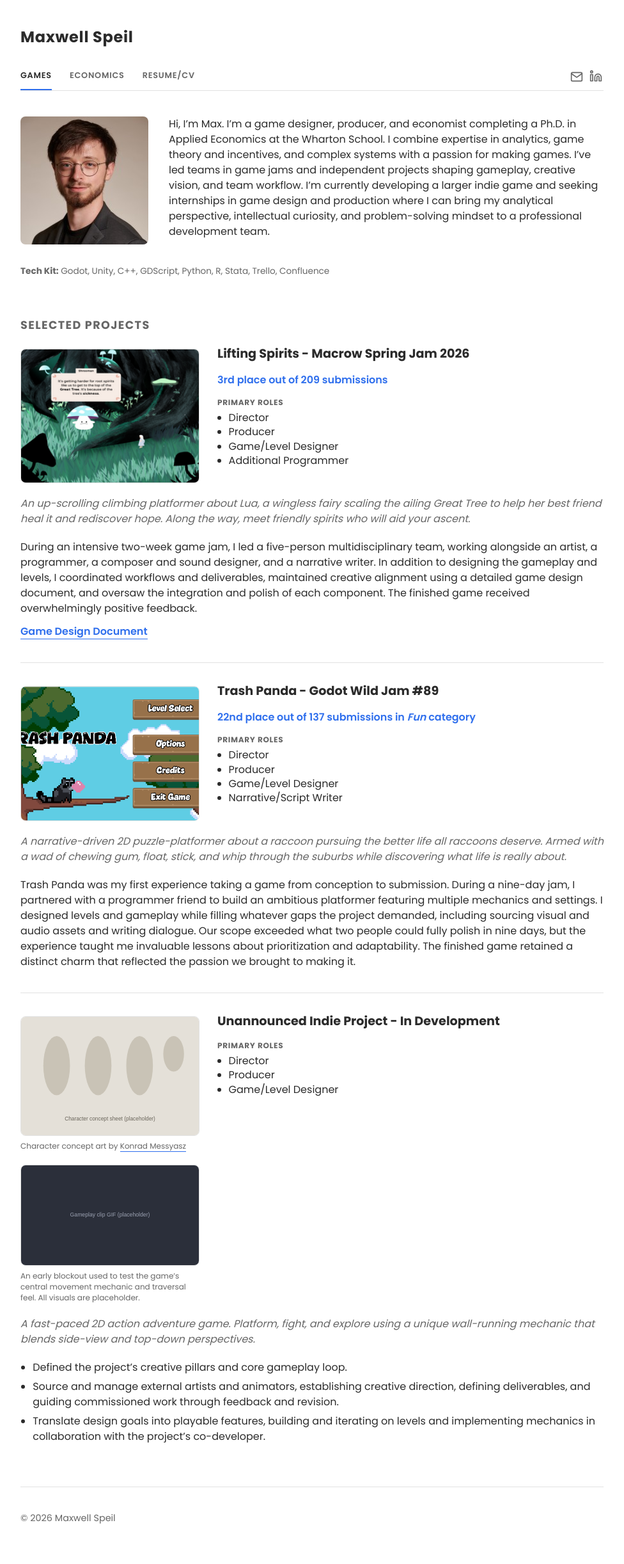
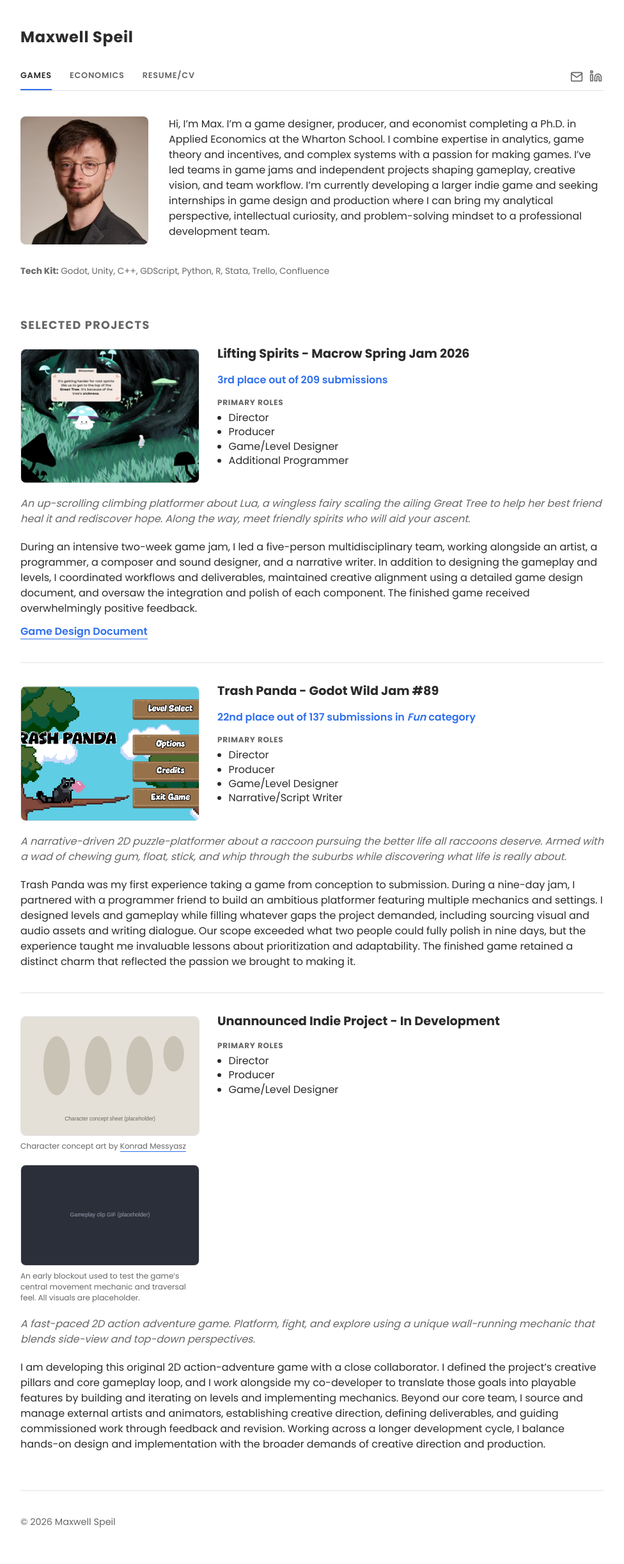
Before and after one commit to mspeil/mspeil.github.io, a Jekyll site: the page built from index.html, in a window 1280 px wide. Shown: the whole page at 64% size, without its empty margins (152-1128 px from the left). Built offline with Jekyll 4.4.1, drawn with Linux system fonts in a browser that asks for light colours.

Commit message:
Use paragraph blurb for Unannounced Indie Project; mention statistical tools
Replaces the contribution bullets with a blurb below the description
(matching the other project cards), drops the now-unused contributions
markup/CSS, and updates the Economics intro to say "economic analysis
and statistical tools".

Co-Authored-By: Claude Sonnet 5 <noreply@anthropic.com>

```diff
--- a/_data/projects.yml
+++ b/_data/projects.yml
@@ -8,7 +8,6 @@
 # itch_url is optional -- without it the title and thumbnail are not links.
 # gif (with image_credit / gif_caption) switches the left column to a stacked
 #   image + GIF layout (scaled to fit the thumbnail box, never cropped).
-# contributions is a bullet list shown in place of the blurb paragraph.
 - name: "Lifting Spirits - Macrow Spring Jam 2026"
   itch_url: "https://table3games.itch.io/lifting-spirits"
   image: "/assets/img/projects/thumbnail1.png"
@@ -68,7 +67,12 @@
   description: >
     A fast-paced 2D action adventure game. Platform, fight, and explore using a unique
     wall-running mechanic that blends side-view and top-down perspectives.
-  contributions:
-    - "Defined the project’s creative pillars and core gameplay loop."
-    - "Source and manage external artists and animators, establishing creative direction, defining deliverables, and guiding commissioned work through feedback and revision."
-    - "Translate design goals into playable features, building and iterating on levels and implementing mechanics in collaboration with the project’s co-developer."
+  blurb: >
+    I am developing this original 2D action-adventure game with a close collaborator. I defined
+    the project’s creative pillars and core gameplay loop, and I work alongside my co-developer
+    to translate those goals into playable features by building and iterating on levels and
+    implementing mechanics. Beyond our core team, I source and manage external artists and
+    animators, establishing creative direction, defining deliverables, and guiding commissioned
+    work through feedback and revision. Working across a longer development cycle, I balance
+    hands-on design and implementation with the broader demands of creative direction and
+    production.
--- a/assets/css/style.css
+++ b/assets/css/style.css
@@ -288,16 +288,6 @@ header.site-header h1 {
 .project-item .blurb {
   margin: 20px 0 0;
 }
-
-.project-item .contributions {
-  margin: 20px 0 0;
-  padding-left: 1.2em;
-}
-
-.project-item .contributions li {
-  margin-bottom: 6px;
-}
-
 .project-info .result {
   margin: 0 0 14px;
   font-weight: 600;
--- a/economics.html
+++ b/economics.html
@@ -5,7 +5,7 @@ title: Economics
 ---
 <p class="econ-intro">
   I am an applied microeconomist specializing in law and economics. My research uses economic
-  analysis to examine institutions and incentives within the criminal justice system, with work
+  analysis and statistical tools to examine institutions and incentives within the criminal justice system, with work
   on private prisons, asset forfeiture, and stop-and-frisk policing.
 </p>
 
--- a/index.html
+++ b/index.html
@@ -75,15 +75,6 @@ nav: games
       {% if project.blurb %}
       <p class="blurb">{{ project.blurb }}</p>
       {% endif %}
-
-      {% if project.contributions %}
-      <ul class="contributions">
-        {% for item in project.contributions %}
-        <li>{{ item }}</li>
-        {% endfor %}
-      </ul>
-      {% endif %}
-
       {% if project.gdd_url %}
       <p class="gdd-link"><a href="{{ project.gdd_url | relative_url }}" target="_blank" rel="noopener">Game Design Document</a></p>
       {% endif %}
```
